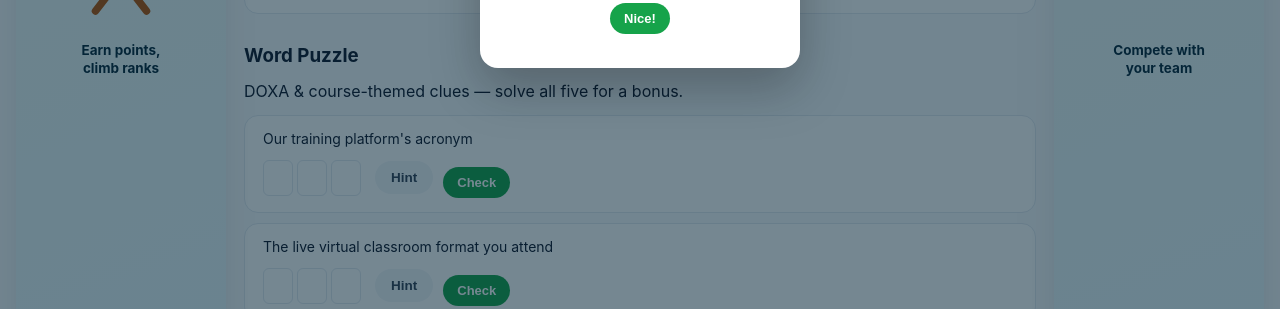
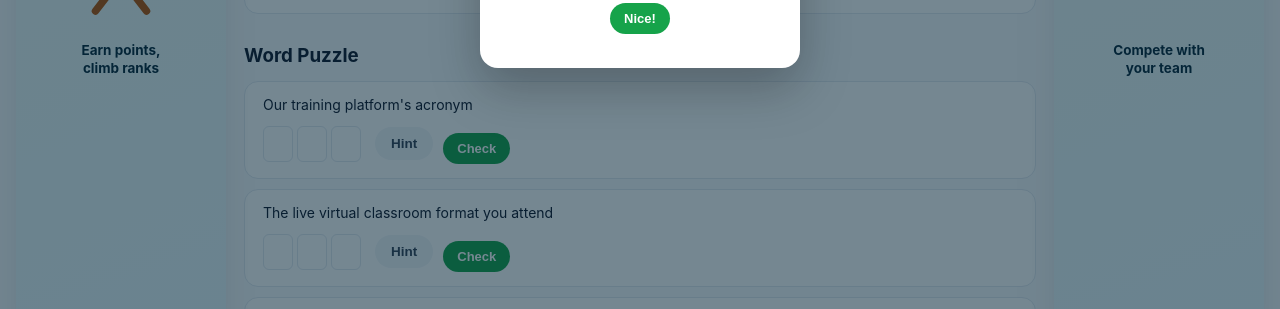
Before and after one commit to Cesar-Au-Saavedra/test-3, a plain HTML site: page gaming.html in a window 1280 px wide. Shown: the part 448-757 px from the top of the page. Drawn offline with Linux system fonts and the light colour scheme.

Commit message:
Remove hint text for Word Puzzle section

```diff
--- a/gaming.html
+++ b/gaming.html
@@ -40,7 +40,7 @@
   <div id="challengeList" style="margin-bottom:30px;"></div>
 
   <h3 style="margin-bottom:14px;" data-i18n="puzzle_title">Word Puzzle</h3>
-  <p class="hint" style="margin-bottom:14px;">DOXA &amp; course-themed clues — solve all five for a bonus.</p>
+
   <div id="puzzleList" style="margin-bottom:30px;"></div>
 
   <h3 style="margin-bottom:14px;" data-i18n="leaderboard_title">Leaderboard</h3>
```
